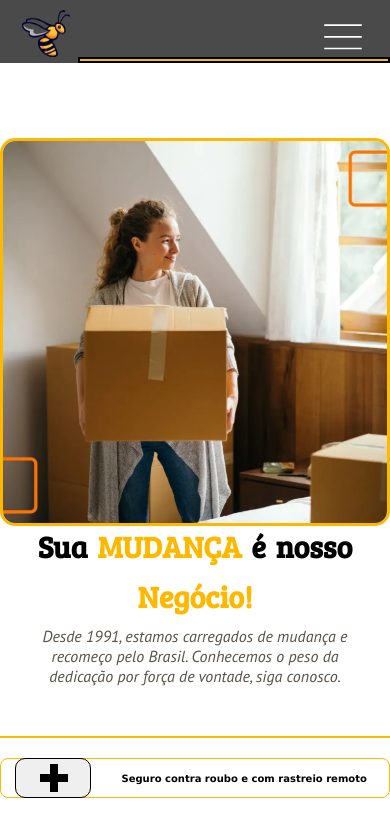
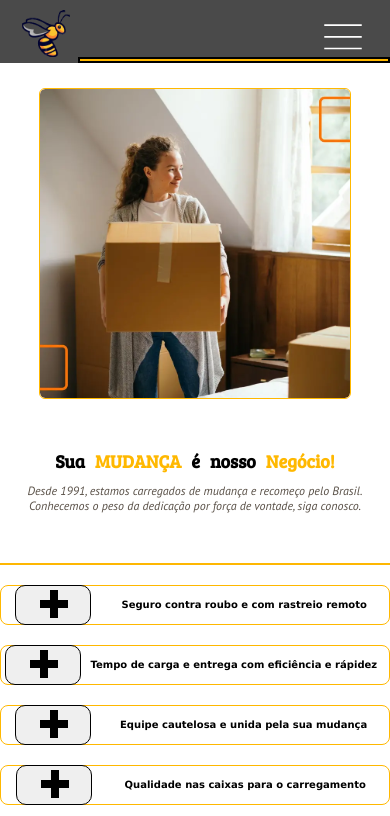
Before and after one commit to PauloBezz/ChangeBee, a React (Vite) app: page / in a window 390 px wide. Shown: the top 816 px of the page. Built offline with nearby package versions, Linux system fonts and the light colour scheme; a web font is replaced by a local one.

Commit message:
refactor: Main Component responsive

```diff
--- a/src/components/Main/styles.module.css
+++ b/src/components/Main/styles.module.css
@@ -53,24 +53,25 @@
 }
 
 @media screen and (max-width: 720px) {
+
+    .container {
+        margin-top: 25px;
+        gap: 50px;
+    }
+
+
+    .image {
+        width: 80%;
+        max-width: 490px;
+        border: 1px solid #FFB800;
+        border-radius: 6px;
+    }
+
     .texts {
         padding: 0px 20px;
+        gap: 20px;
     }
 
-    .title {
-        font-size: 40px;
-    }
-
-    .black {
-        font-size: 40px;
-    }
-
-    .subtitle {
-        font-size: 20px;
-    }
-}
-
-@media screen and (max-width: 500px) {
     .title {
         font-size: 30px;
     }
@@ -80,6 +81,20 @@
     }
 
     .subtitle {
-        font-size: 16px;
+        font-size: 15px;
     }
 }
+
+@media screen and (max-width: 500px) {
+    .title {
+        font-size: 18px;
+    }
+
+    .black {
+        font-size: 18px;
+    }
+
+    .subtitle {
+        font-size: 12px;
+    }
+}
```
